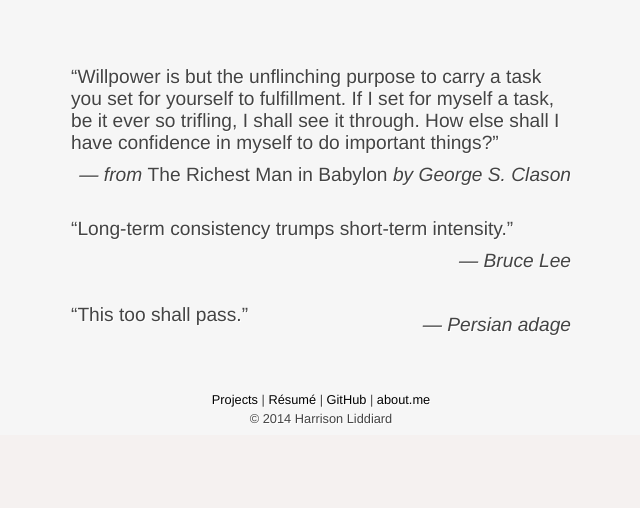
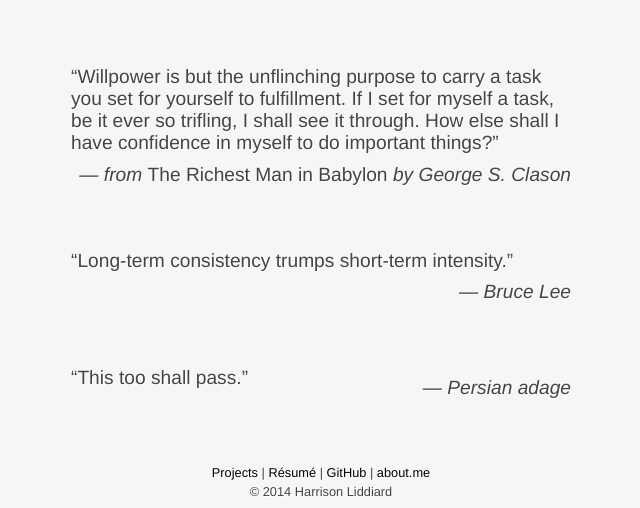
Before and after one commit to liddiard/harrisonliddiard.com, a Django app: page /inspiration/ in a window 1280 px wide. Shown: the part 2439-2947 px from the top of the page, without its empty margins (319-959 px from the left). Before the commit the page ends 2863 px from the top, so only its background shows below. Run offline with Django 3.2, Linux system fonts and the light colour scheme; some libraries are stand-ins or nearby versions.

Commit message:
force blockquote to contain floated <cite>

```diff
--- a/portfolio/static/css/main.css
+++ b/portfolio/static/css/main.css
@@ -179,7 +179,8 @@ section#inspiration {
   section#inspiration > section {
     margin-bottom: 4em; }
   section#inspiration blockquote {
-    font-size: 1.2em; }
+    font-size: 1.2em;
+    overflow: hidden; }
     section#inspiration blockquote cite {
       float: right;
       margin-top: 0.5em; }
--- a/portfolio/static/sass/main.scss
+++ b/portfolio/static/sass/main.scss
@@ -267,6 +267,7 @@ section {
 
         blockquote {
             font-size: 1.2em;
+            overflow: hidden;
 
             cite {
                 float: right;
```
